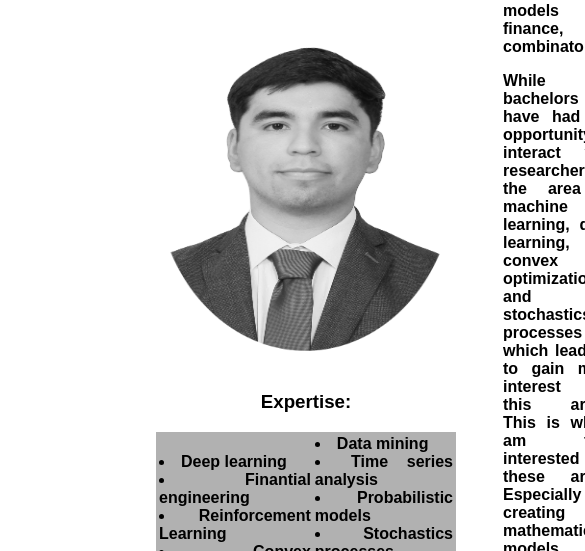
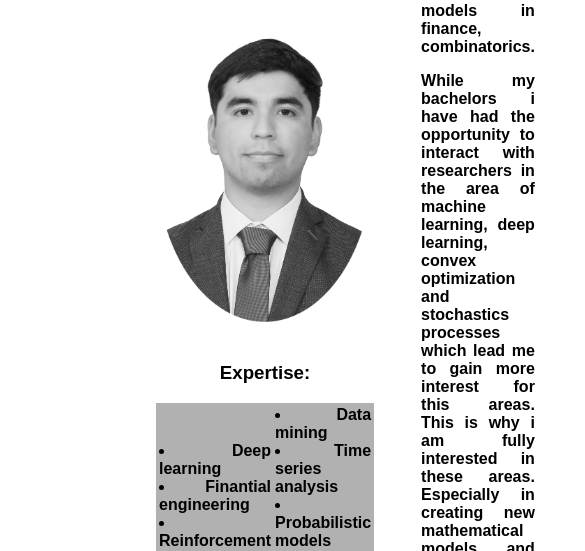
Before and after one commit to Ricardo711/Ricardo711.github.io, a plain HTML site: page index.html in a window 390 px wide. Shown: the part 713-1264 px from the top of the page, 585 px wide, since content can reach past the window. Drawn offline with Linux system fonts and the light colour scheme.

Commit message:
Update color.css

```diff
--- a/color.css
+++ b/color.css
@@ -84,6 +84,7 @@ p {
     }
     .block0, .block1 {
         width: 48%;
+        text-align: justify;
     }
 }
 
@@ -92,7 +93,8 @@ p {
     .table1 {
         padding: 10px;
     }
-    .block0, .block1 {
-        width: 100%;
+    img{
+        max-width: 100%;
+        height: auto;
     }
 }
```
